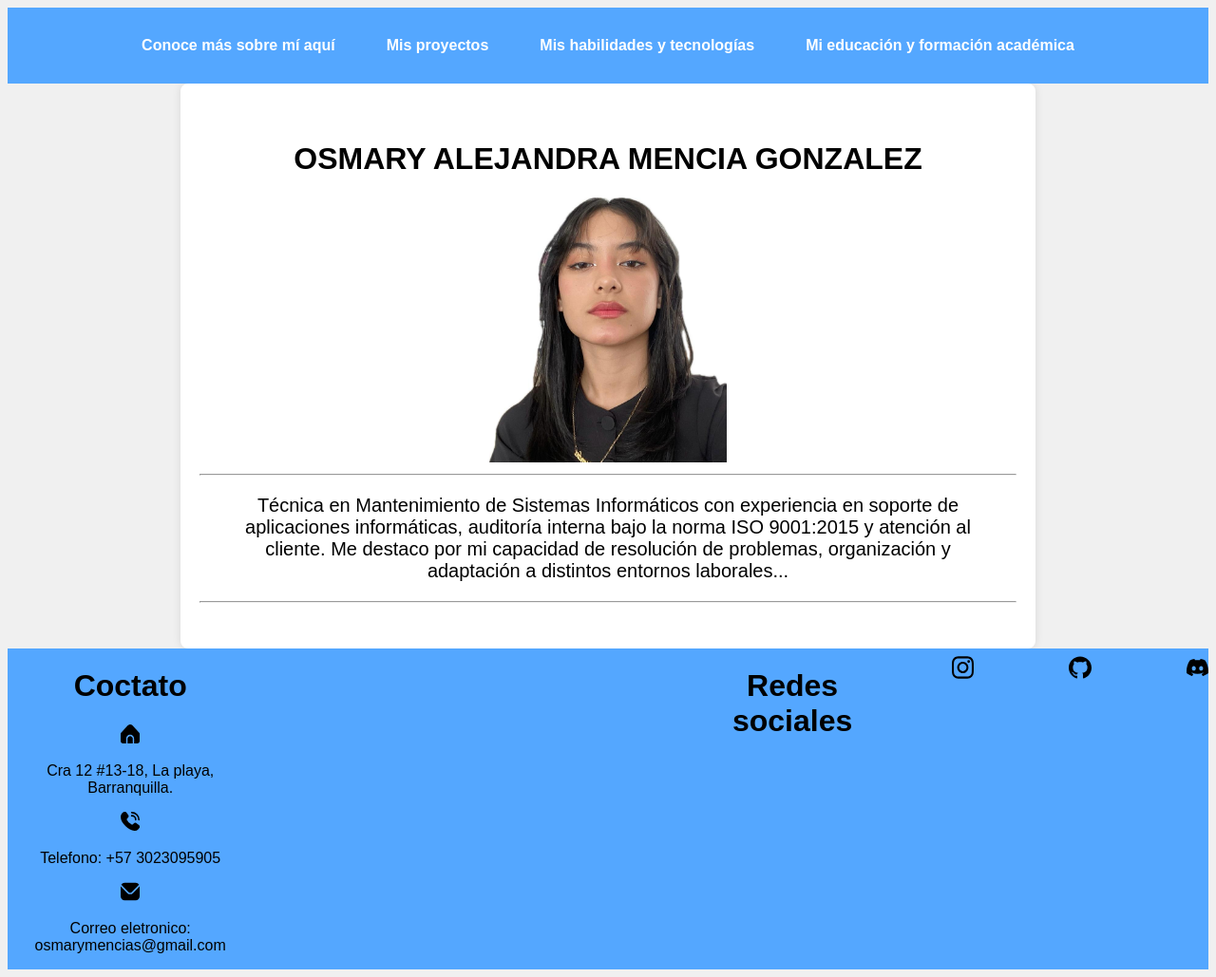
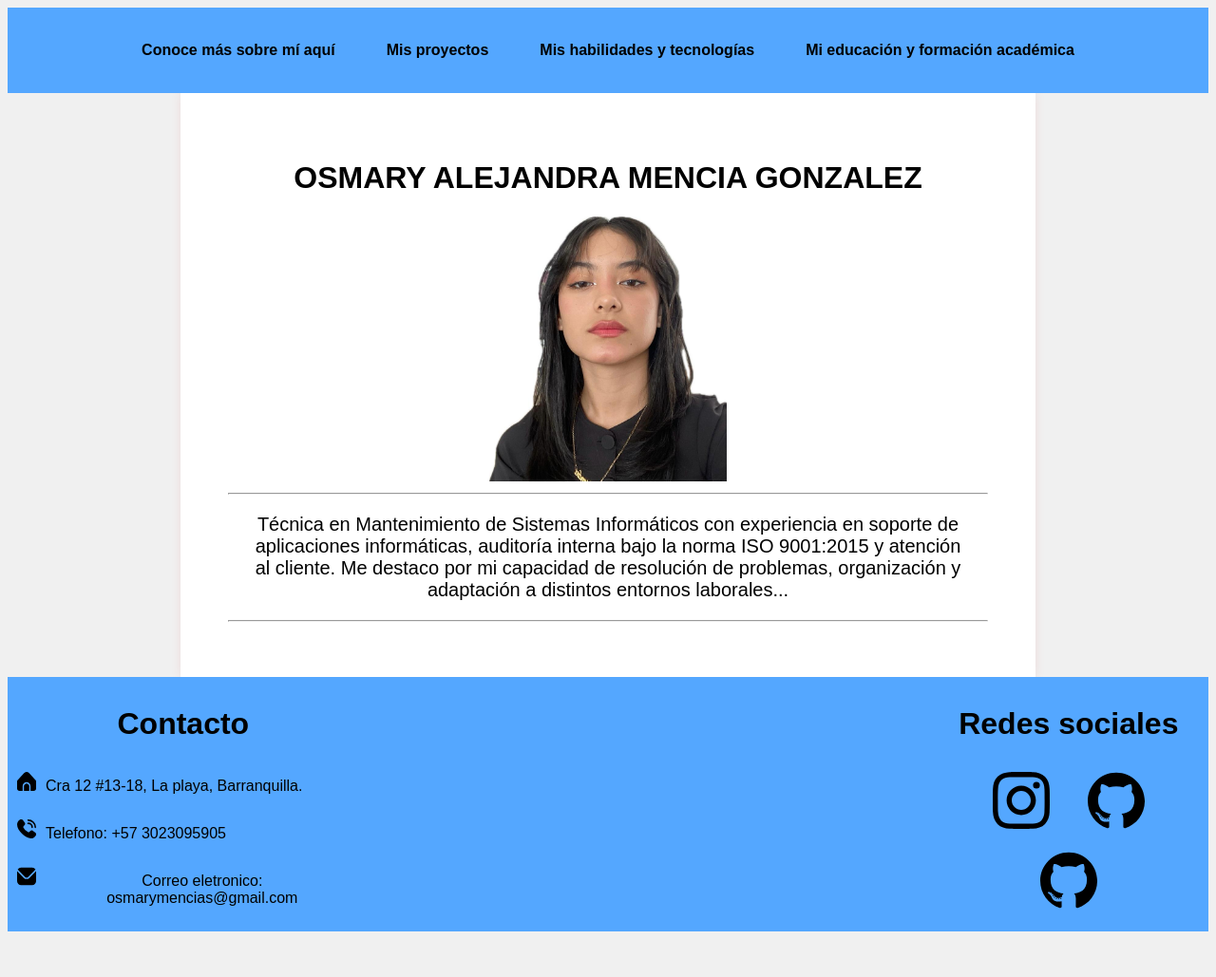
Before and after one commit to osmary-mencia/RIWI, a plain HTML site: page Modulo 2/Semana 1/PortafolioV1_OsmaryAlejandraMenciaGonzalez/index.html in a window 1280 px wide. Shown: the whole page at 95% size. After the commit the page ends 989 px from the top, so only its background shows below. Drawn offline with Linux system fonts and the light colour scheme.

Commit message:
Se creo nueva carpeta para almacenar las imagene y estilos css

```diff
--- a/Modulo 2/Semana 1/PortafolioV1_OsmaryAlejandraMenciaGonzalez/index.css
+++ b/Modulo 2/Semana 1/PortafolioV1_OsmaryAlejandraMenciaGonzalez/css/index.css
@@ -12,9 +12,8 @@ nav {
     top: 0;
     width: 100%;
     background-color: #54a7ff;
-    color: white;
-    padding: 15px 0;
-    /* z-index: 1000; */
+    color: #000000;
+    padding: 20px 0;
 }
 
 nav ul {
@@ -28,10 +27,10 @@ nav  ul li {
 }
 
 nav ul li a {
-    color: white;
+    color: #000000;
     text-decoration: none;
     font-weight: bold;
-    padding: 8px 12px;
+    padding: 10px 12px;
 
 }
 
@@ -43,28 +42,20 @@ nav ul li a:hover {
 main {
     max-width: 900px;
     margin: auto;
-    padding: 40px 20px;
+    padding: 50px 50px;
     background-color: white;
-    border-radius: 8px;
-    box-shadow: 0 0 10px rgba(0, 0, 0, 0.1);
+    border-radius: 0px;
+    box-shadow: 0 0 10px #e238381a;
 }
+
 h1 {
   color: #000000;
 }
 
 .descripcion {
-
   font-size: 20px;
   text-align: center;
   margin: 20px;
-}
-
-.contenedor-imagen {
-  align-items: center;
-  justify-content: center;
-  padding: 10px 20px;
-  border-radius: 5px;
-  display: inline-block;
 }
 
 img {
@@ -77,20 +68,41 @@ footer {
   background-color: #54a7ff;
   justify-content: center;
   display: flex;
-  gap: 500px;
+  gap: 600px;
+  padding: 10px 0;
+}
+.contac1{
+  display: flex;
 }
 
+.contac1 img{
+  margin-top: 10px;
+  margin: 10px;
+}
+
+.contac2{
+  display: flex;
+
+}
+.contac2 img{
+  margin-top: 10px;
+  margin: 10px;
+}
+.contac3{
+  display: flex;
+}
+.contac3 img{
+  margin-top: 10px;
+  margin: 10px;
+}
 .icons{
   height: 20px;
   width: 20px;
 }
 
 .icons_redes{
-  height: 40px;
-  width: 40px;
+  height: 80px;
+  width: 60px;
+  gap: 100px;
+  margin: 0 18px;
 }
-
-.iconos_redes{
-  display: flex;
-  gap: 100px;
-}
--- a/Modulo 2/Semana 1/PortafolioV1_OsmaryAlejandraMenciaGonzalez/index.html
+++ b/Modulo 2/Semana 1/PortafolioV1_OsmaryAlejandraMenciaGonzalez/index.html
@@ -3,7 +3,7 @@
 <head>
   <meta charset="UTF-8" />
   <meta name="viewport" content="width=device-width, initial-scale=1.0" />
-  <link rel="stylesheet" href="index.css">
+  <link rel="stylesheet" href="css/index.css">
   <title>Mi portafolio</title>
 </head>
 <body>
@@ -20,7 +20,7 @@
     <main>
       <h1>OSMARY ALEJANDRA MENCIA GONZALEZ</h1>
 
-        <img src="Presentacion.jpg" alt="Foto de perfil" />
+        <img src="css/Presentacion.jpg" alt="Foto de perfil" />
 
       <hr>
       <p class="descripcion">
@@ -33,20 +33,30 @@
     </main>
 
   <footer>
-    <div>
-      <h1>Coctato</h1>
-      <img src="hogar.svg" alt="icono casita" class="icons">
-      <p> Cra 12 #13-18, La playa, Barranquilla.</p>
-      <img src="llamada-telefonica.svg" alt="icono de llamda" class="icons">
-      <p>Telefono: +57 3023095905</p>
-      <img src="sobre.svg" alt="icono de gmail" class="icons">
-      <p>Correo eletronico: osmarymencias@gmail.com</p>
+    <div class="padre">
+      <h1>Contacto</h1>
+
+      <div class="contac1">
+        <img src="css/hogar.svg" alt="icono casita" class="icons">
+        <p> Cra 12 #13-18, La playa, Barranquilla.</p>
+      </div>
+
+      <div class="contac2">
+        <img src="css/llamada-telefonica.svg" alt="icono de llamda" class="icons">
+        <p>Telefono: +57 3023095905</p>
+      </div>
+
+      <div class="contac3">
+        <img src="css/sobre.svg" alt="icono de gmail" class="icons">
+        <p>Correo eletronico: osmarymencias@gmail.com</p>
+      </div>
     </div>
+
     <div class="iconos_redes">
       <h1>Redes sociales</h1>
-      <a href="https://www.instagram.com/osmyshy_?igsh=MWFlZG96ZnRpMWxsdQ=="><img src="instagram.svg" alt="icono instagram" class="icons_redes"></a>
-      <a href="https://github.com/osmary-mencia"><img src="github.svg" alt="icono de github" class="icons_redes"></a>
-      <a href="https://discord.com/users/osmarymencia"><img src="discord.svg" alt="icono de discord" class="icons_redes"></a>
+      <a href="https://www.instagram.com/osmyshy_?igsh=MWFlZG96ZnRpMWxsdQ=="><img src="css/instagram.svg" alt="icono instagram" class="icons_redes"></a>
+      <a href="https://github.com/osmary-mencia"><img src="css/github.svg" alt="icono de github" class="icons_redes"></a>
+      <a href="https://discord.com/users/osmarymencia"><img src="css/github.svg" alt="icono de discord" class="icons_redes"></a>
     </div>
   </footer>
 </body>
```
Also changed, not shown: Modulo 2/Semana 1/PortafolioV1_OsmaryAlejandraMenciaGonzalez/css/Presentacion.jpg (renamed from Modulo 2/Semana 1/PortafolioV1_OsmaryAlejandraMenciaGonzalez/Presentacion.jpg), Modulo 2/Semana 1/PortafolioV1_OsmaryAlejandraMenciaGonzalez/css/discord.svg (renamed from Modulo 2/Semana 1/PortafolioV1_OsmaryAlejandraMenciaGonzalez/discord.svg), Modulo 2/Semana 1/PortafolioV1_OsmaryAlejandraMenciaGonzalez/css/github.svg (renamed from Modulo 2/Semana 1/PortafolioV1_OsmaryAlejandraMenciaGonzalez/github.svg), Modulo 2/Semana 1/PortafolioV1_OsmaryAlejandraMenciaGonzalez/css/hogar.svg (renamed from Modulo 2/Semana 1/PortafolioV1_OsmaryAlejandraMenciaGonzalez/hogar.svg), Modulo 2/Semana 1/PortafolioV1_OsmaryAlejandraMenciaGonzalez/css/instagram.svg (renamed from Modulo 2/Semana 1/PortafolioV1_OsmaryAlejandraMenciaGonzalez/instagram.svg), Modulo 2/Semana 1/PortafolioV1_OsmaryAlejandraMenciaGonzalez/css/llamada-telefonica.svg (renamed from Modulo 2/Semana 1/PortafolioV1_OsmaryAlejandraMenciaGonzalez/llamada-telefonica.svg), Modulo 2/Semana 1/PortafolioV1_OsmaryAlejandraMenciaGonzalez/css/sobre.svg (renamed from Modulo 2/Semana 1/PortafolioV1_OsmaryAlejandraMenciaGonzalez/sobre.svg), 1 other file.
